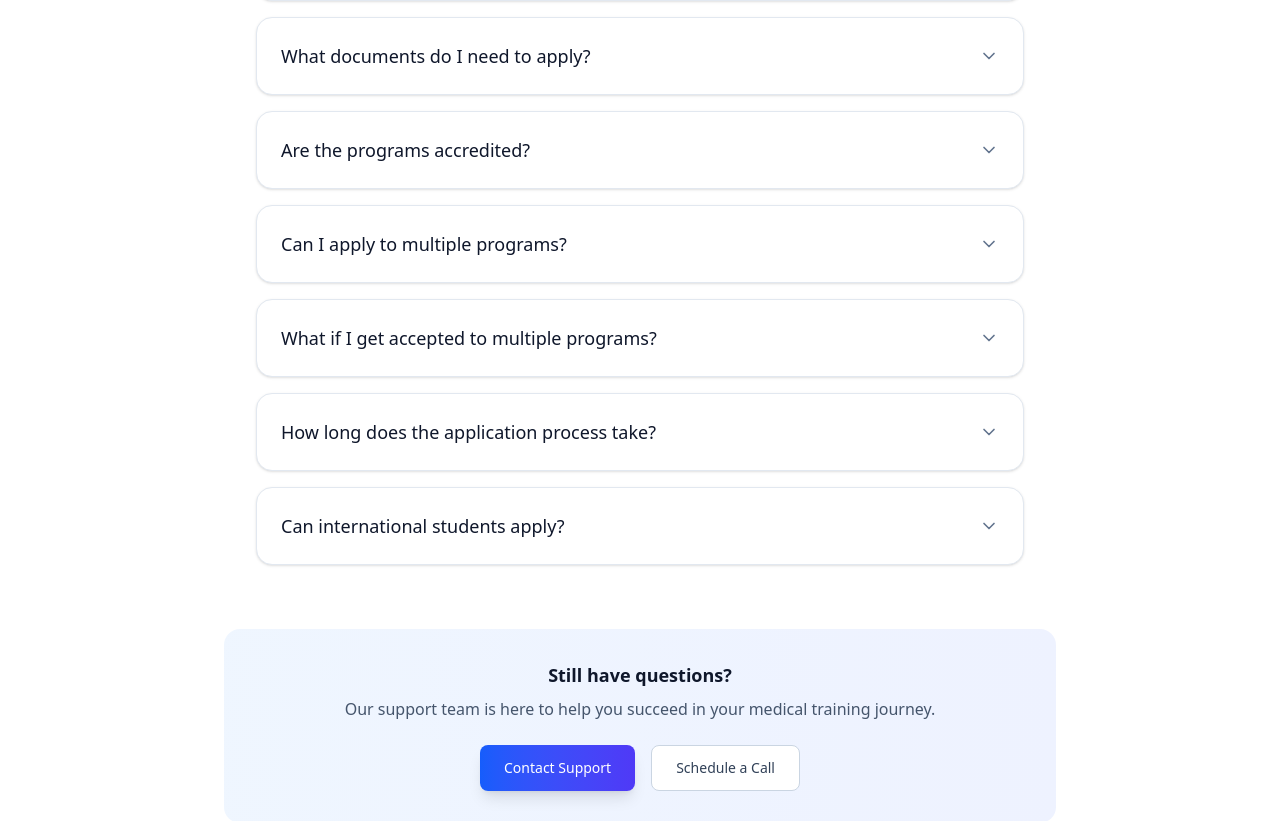
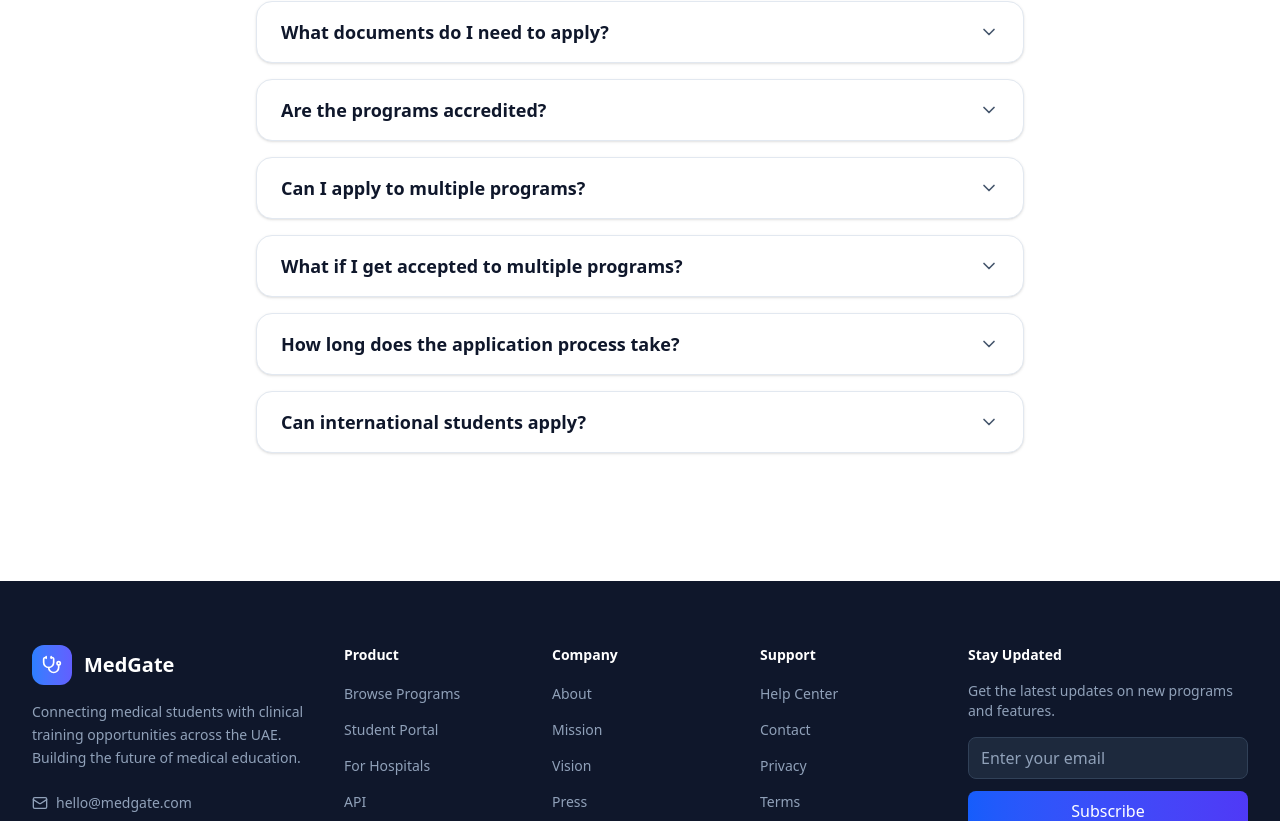
Before and after one commit to s1business84-hub/medgatefinal, a Next.js app in the folder medgate/: page / in a window 1280 px wide. Shown: the part 2432-3253 px from the top of the page. Built offline with nearby package versions, Linux system fonts and the light colour scheme.

Commit message:
Remove medical fitness certificate from FAQ documents requirement

```diff
--- a/medgate/components/sections/faq.tsx
+++ b/medgate/components/sections/faq.tsx
@@ -11,7 +11,7 @@ const faqs = [
   },
   {
     question: "What documents do I need to apply?",
-    answer: "You'll need your medical school transcripts, CV, recommendation letters, valid Emirates ID, and medical fitness certificate. Specific requirements vary by program and hospital.",
+    answer: "You'll need your medical school transcripts, CV, recommendation letters, and valid Emirates ID. Specific requirements vary by program and hospital.",
   },
   {
     question: "Are the programs accredited?",
@@ -78,11 +78,11 @@ export function FAQ() {
               >
                 <button
                   onClick={() => setOpenIndex(openIndex === index ? null : index)}
-                  className="flex w-full items-center justify-between p-6 text-left"
+                  className="flex w-full items-center justify-between px-6 py-4 text-left"
                 >
-                  <h3 className="text-lg font-medium text-slate-900">{faq.question}</h3>
+                  <h3 className="text-lg font-semibold text-slate-900">{faq.question}</h3>
                   <ChevronDown
-                    className={`h-5 w-5 text-slate-500 transition-transform duration-200 ${
+                    className={`h-5 w-5 text-slate-600 transition-transform duration-200 ${
                       openIndex === index ? "rotate-180" : ""
                     }`}
                   />
@@ -92,8 +92,8 @@ export function FAQ() {
                     initial={{ opacity: 0, height: 0 }}
                     animate={{ opacity: 1, height: "auto" }}
                     exit={{ opacity: 0, height: 0 }}
-                    transition={{ duration: 0.3 }}
-                    className="px-6 pb-6"
+                    transition={{ duration: 0.2 }}
+                    className="border-t border-slate-200 px-6 py-4"
                   >
                     <p className="text-slate-600 leading-relaxed">{faq.answer}</p>
                   </motion.div>
@@ -102,38 +102,6 @@ export function FAQ() {
             ))}
           </div>
         </motion.div>
-
-        {/* Contact CTA */}
-        <motion.div
-          initial={{ opacity: 0, y: 20 }}
-          whileInView={{ opacity: 1, y: 0 }}
-          transition={{ duration: 0.6, delay: 0.4 }}
-          viewport={{ once: true }}
-          className="mt-16 text-center"
-        >
-          <div className="rounded-2xl bg-linear-to-r from-blue-50 to-indigo-50 p-8">
-            <h3 className="text-lg font-semibold text-slate-900 mb-2">
-              Still have questions?
-            </h3>
-            <p className="text-slate-600 mb-6">
-              Our support team is here to help you succeed in your medical training journey.
-            </p>
-            <div className="flex flex-col sm:flex-row gap-4 justify-center">
-              <a
-                href="mailto:support@medgate.com"
-                className="inline-flex items-center justify-center rounded-lg bg-linear-to-r from-blue-600 to-indigo-600 px-6 py-3 text-sm font-medium text-white shadow-lg hover:shadow-xl transition-all duration-300"
-              >
-                Contact Support
-              </a>
-              <a
-                href="#"
-                className="inline-flex items-center justify-center rounded-lg border border-slate-300 bg-white px-6 py-3 text-sm font-medium text-slate-700 hover:bg-slate-50 transition-all duration-300"
-              >
-                Schedule a Call
-              </a>
-            </div>
-          </div>
-        </motion.div>
       </div>
     </section>
   )
```
